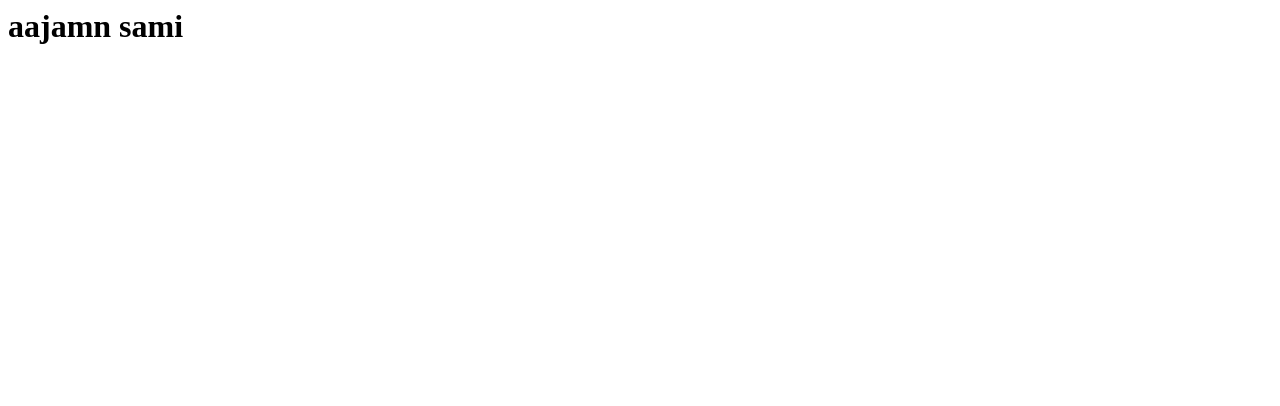
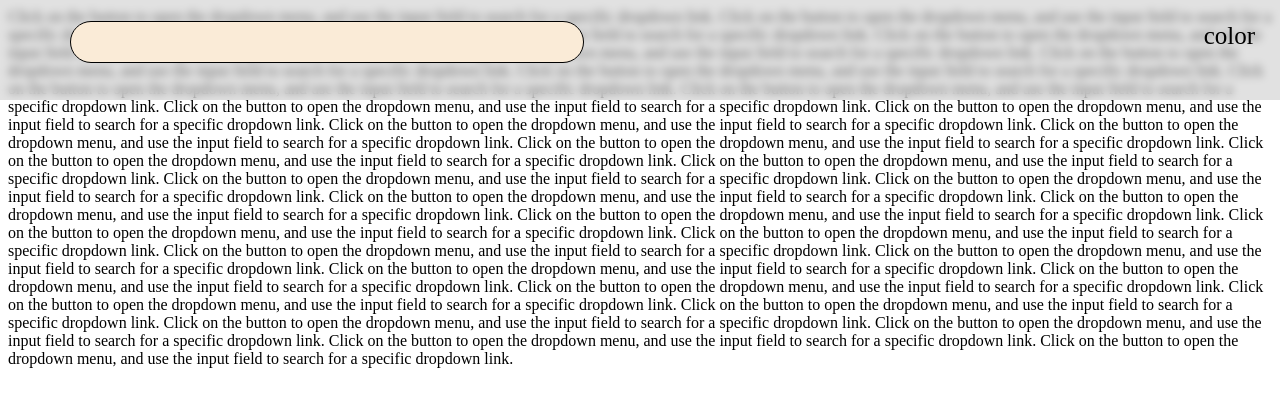
Before and after one commit to sami019325/aajamnsami, a plain HTML site: page index.html in a window 1280 px wide. Drawn offline with Linux system fonts and the light colour scheme.

Commit message:
Update index.html

```diff
--- a/index.html
+++ b/index.html
@@ -1,9 +1,55 @@
+<!DOCTYPE html>
 <html>
-  <head>
-    <meta name="google-site-verification" content="Vo-szH7sOW89ZVPUKmGp-5a7P1hgoKJ-SHfoRKhCuIs" />
-    <meta name="description" content=" This is testing side of aajamn sami ">
- <meta name="author" content="aajamn sami">
- <meta name="keywords" content="aajamn sami, aajamnsami">
-  </head>
-<h1> aajamn sami</h1>
-</html>
+    <head>
+        <link rel="stylesheet" href="./css/finalResult.css">
+
+    </head>
+
+
+    <body>
+        <div class="head">
+            <a href="html/search.html" class="searchDropDown"></a href="search.html">
+            <p class="headTitle">color</p>
+        </div>
+
+
+
+
+<div>
+    Click on the button to open the dropdown menu, and use the input field to search for a specific dropdown link.
+
+    Click on the button to open the dropdown menu, and use the input field to search for a specific dropdown link.
+    Click on the button to open the dropdown menu, and use the input field to search for a specific dropdown link.
+    Click on the button to open the dropdown menu, and use the input field to search for a specific dropdown link.
+    Click on the button to open the dropdown menu, and use the input field to search for a specific dropdown link.
+    Click on the button to open the dropdown menu, and use the input field to search for a specific dropdown link.
+    Click on the button to open the dropdown menu, and use the input field to search for a specific dropdown link.
+    Click on the button to open the dropdown menu, and use the input field to search for a specific dropdown link.
+    Click on the button to open the dropdown menu, and use the input field to search for a specific dropdown link.
+    Click on the button to open the dropdown menu, and use the input field to search for a specific dropdown link.
+    Click on the button to open the dropdown menu, and use the input field to search for a specific dropdown link.
+    Click on the button to open the dropdown menu, and use the input field to search for a specific dropdown link.
+    Click on the button to open the dropdown menu, and use the input field to search for a specific dropdown link.
+    Click on the button to open the dropdown menu, and use the input field to search for a specific dropdown link.
+    Click on the button to open the dropdown menu, and use the input field to search for a specific dropdown link.
+    Click on the button to open the dropdown menu, and use the input field to search for a specific dropdown link.
+    Click on the button to open the dropdown menu, and use the input field to search for a specific dropdown link.
+    Click on the button to open the dropdown menu, and use the input field to search for a specific dropdown link.
+    Click on the button to open the dropdown menu, and use the input field to search for a specific dropdown link.
+    Click on the button to open the dropdown menu, and use the input field to search for a specific dropdown link.
+    Click on the button to open the dropdown menu, and use the input field to search for a specific dropdown link.
+    Click on the button to open the dropdown menu, and use the input field to search for a specific dropdown link.
+    Click on the button to open the dropdown menu, and use the input field to search for a specific dropdown link.
+    Click on the button to open the dropdown menu, and use the input field to search for a specific dropdown link.
+    Click on the button to open the dropdown menu, and use the input field to search for a specific dropdown link.
+    Click on the button to open the dropdown menu, and use the input field to search for a specific dropdown link.
+    Click on the button to open the dropdown menu, and use the input field to search for a specific dropdown link.
+    Click on the button to open the dropdown menu, and use the input field to search for a specific dropdown link.
+    Click on the button to open the dropdown menu, and use the input field to search for a specific dropdown link.
+    Click on the button to open the dropdown menu, and use the input field to search for a specific dropdown link.
+    Click on the button to open the dropdown menu, and use the input field to search for a specific dropdown link.
+    Click on the button to open the dropdown menu, and use the input field to search for a specific dropdown link.
+    Click on the button to open the dropdown menu, and use the input field to search for a specific dropdown link.
+    Click on the button to open the dropdown menu, and use the input field to search for a specific dropdown link.
+
+</div>
```
